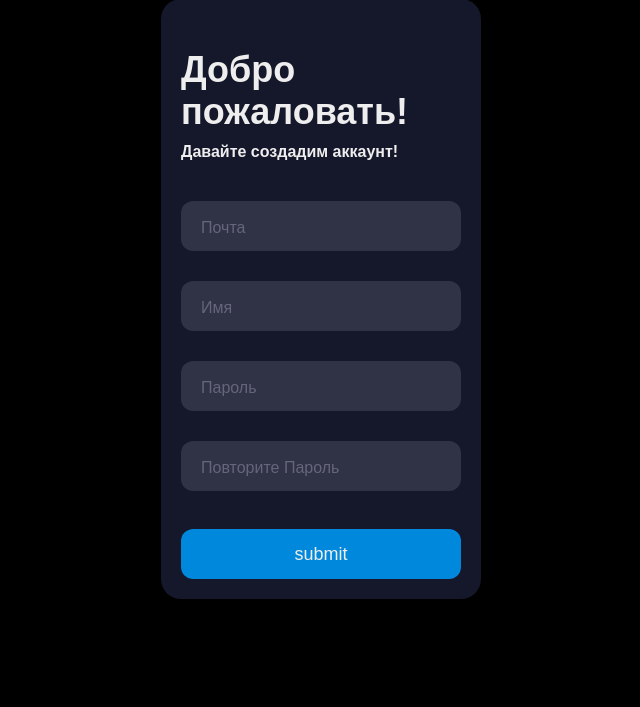
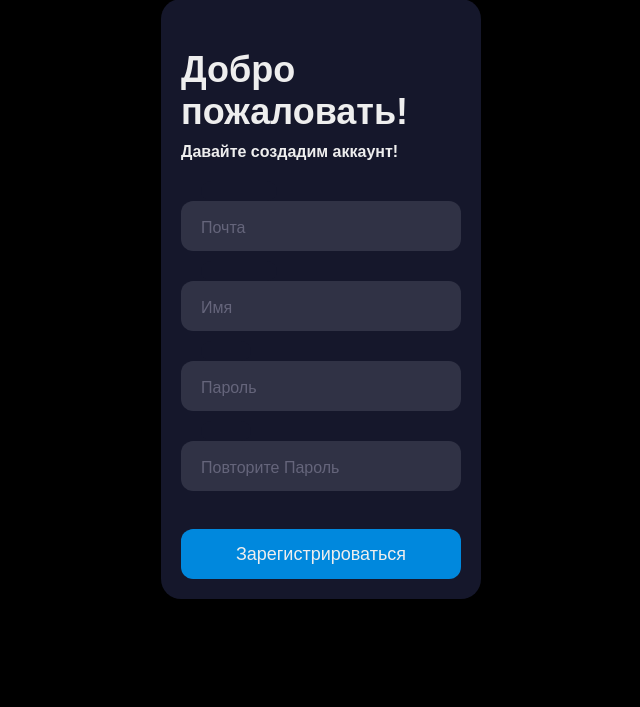
Before and after one commit to Paxnar/lms_project, a Flask app: page /register in a window 1280 px wide. Shown: the part 109-816 px from the top of the page, without its empty margins (319-959 px from the left). Run offline with Flask 2, Linux system fonts and the light colour scheme.

Commit message:
кнопка регистрации переведена на русский

```diff
--- a/templates/register.html
+++ b/templates/register.html
@@ -33,7 +33,7 @@
           <div class="cut cut-short"></div>
           <label for="idpaswag" class="placeholder">Повторите Пароль</label>
         </div>
-        <button type="text" class="submit">submit</button>
+        <button type="text" class="submit">Зарегистрироваться</button>
       </form>
     </div>
 </body>
```
